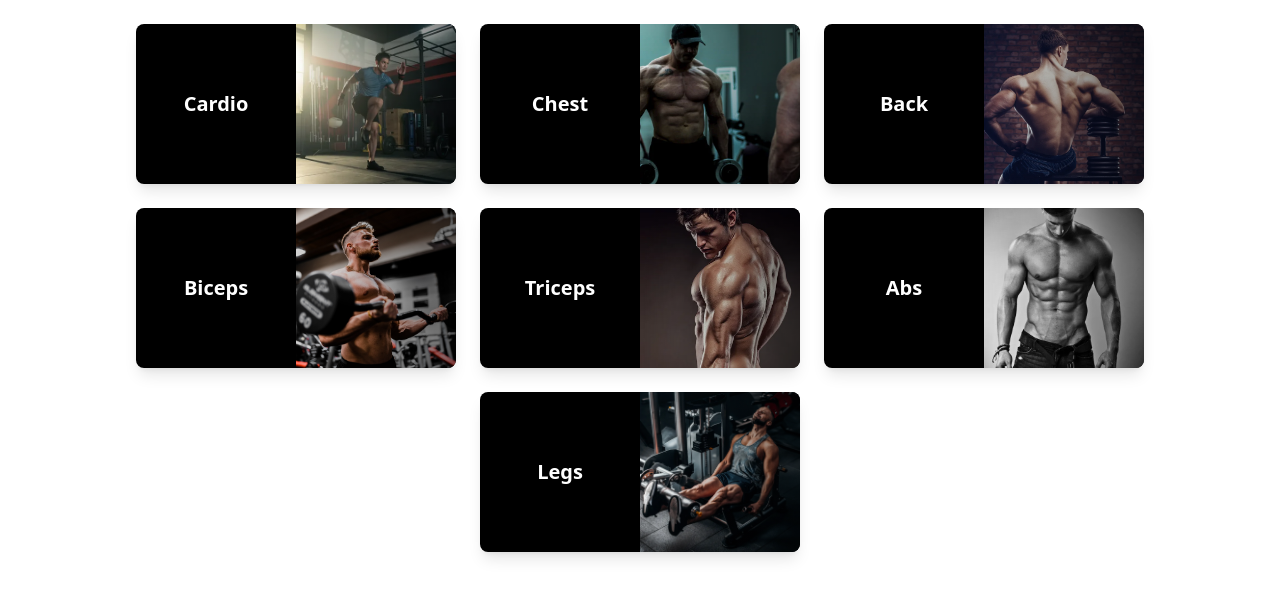
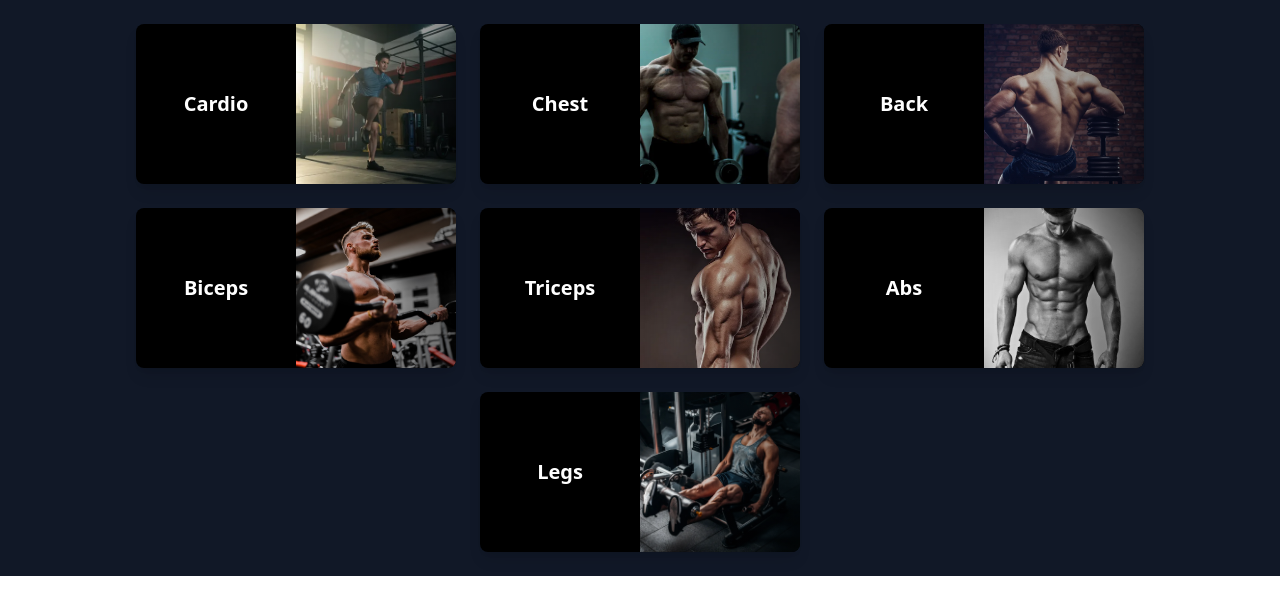
Before and after one commit to shashankshet/LiftNote, a React (Vite) app in the folder frontend/: page /Trackworkout in a window 1280 px wide. Shown: the top 614 px of the page. Built offline with nearby package versions, Linux system fonts and the light colour scheme.

Commit message:
updateL background color dark grey

```diff
--- a/frontend/src/components/Trackworkout.jsx
+++ b/frontend/src/components/Trackworkout.jsx
@@ -4,10 +4,7 @@ import { useNavigate } from "react-router-dom";
 const Trackworkout = () => {
   const navigate = useNavigate();
   const workoutCategories = [
-    {
-      name: "Cardio",
-      image: "src/assets/cardio.png",
-    },
+    { name: "Cardio", image: "src/assets/cardio.png" },
     { name: "Chest", image: "src/assets/chest.png" },
     { name: "Back", image: "src/assets/Back-muscles.png" },
     { name: "Biceps", image: "src/assets/bicep.png" },
@@ -21,11 +18,11 @@ const Trackworkout = () => {
   };
 
   return (
-    <div className="flex flex-wrap justify-center gap-6 p-6">
+    <div className="flex flex-wrap justify-center gap-6 p-6 bg-gray-900 dark:bg-black">
       {workoutCategories.map((category) => (
         <div
           key={category.name}
-          className="w-80 h-40 bg-black text-white rounded-lg shadow-lg overflow-hidden cursor-pointer transform hover:scale-105 transition-transform"
+          className="w-80 h-40 bg-black text-white rounded-lg shadow-lg overflow-hidden cursor-pointer transform hover:scale-105 transition-transform dark:bg-gray-800"
           onClick={() => handleCardClick(category.name)}
         >
           <div className="relative w-full h-full flex">
```
